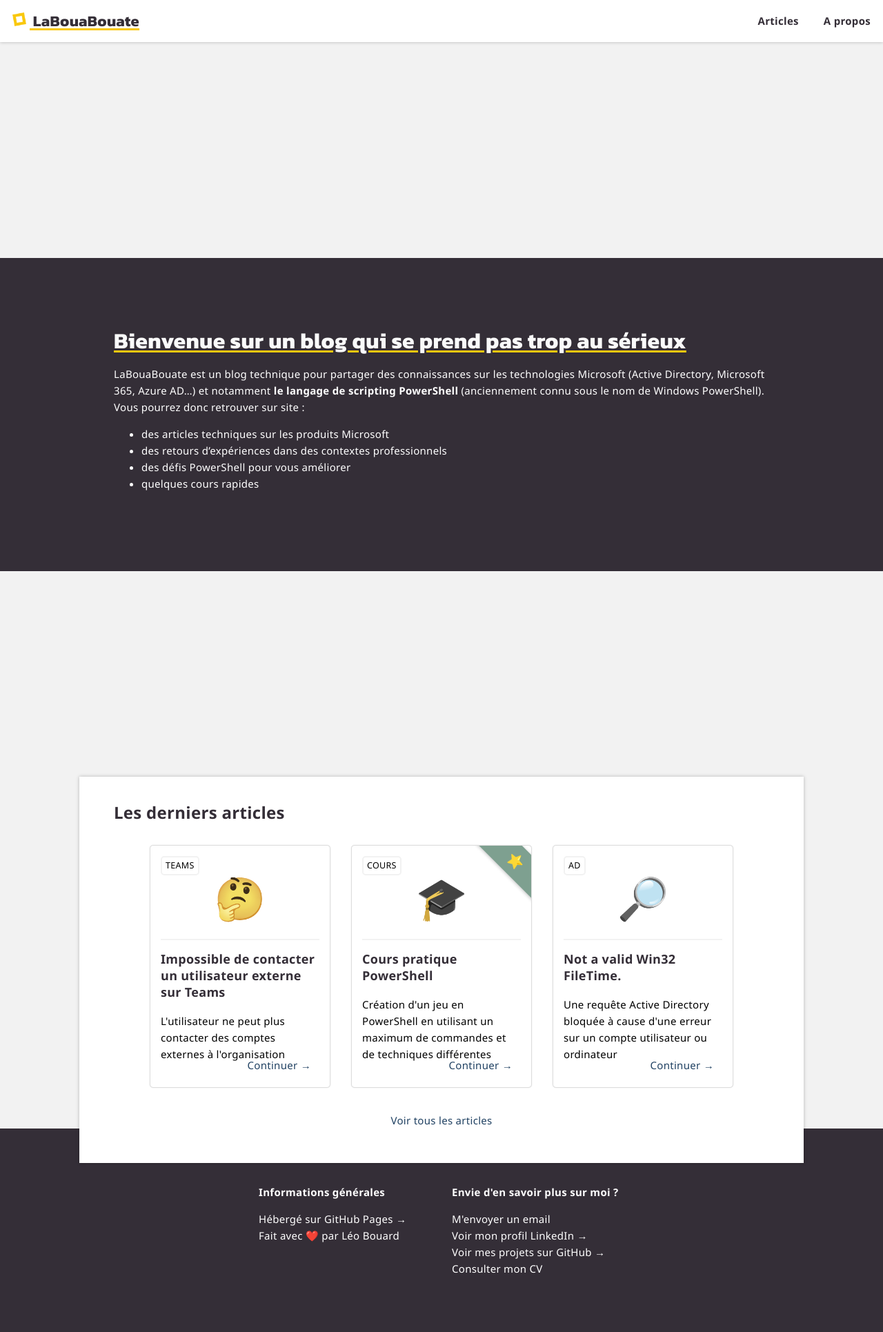
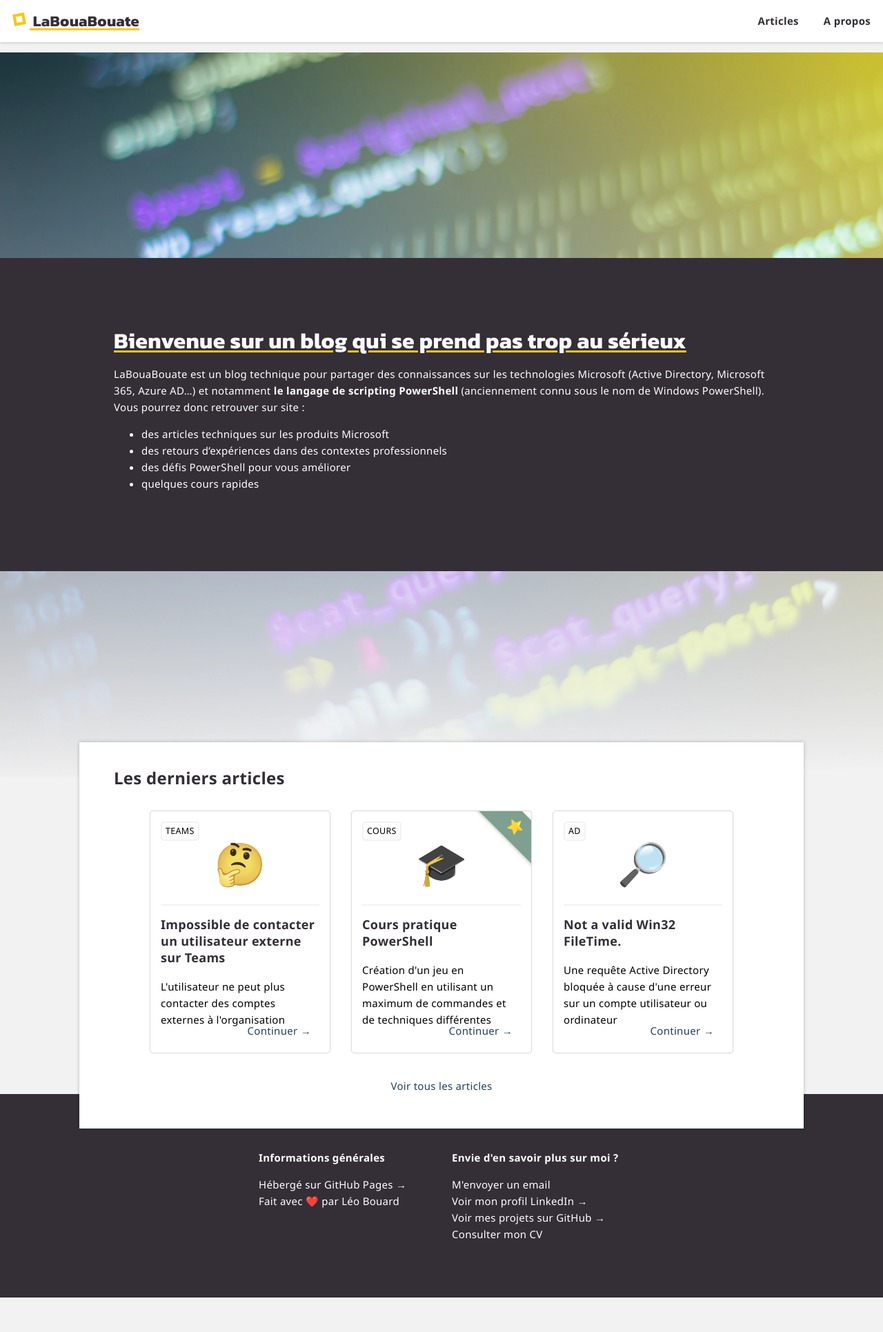
Before and after one commit to leobouard/leobouard.github.io, a Jekyll site: the page built from index.md, in a window 1280 px wide. Shown: the whole page at 69% size. Built offline with Jekyll 4.4.1, drawn with Linux system fonts in a browser that asks for light colours; some web fonts are replaced; our own code applies the rules of GitHub Pages for plain Markdown files; after the commit the page ends 1881 px from its top, so only the background shows below that.

Commit message:
Ajout de l'image HERO

```diff
--- a/assets/css/homepage.scss
+++ b/assets/css/homepage.scss
@@ -6,6 +6,9 @@
     display: flex;
     align-items: center;
     justify-content: center;
+    background-image: url(/assets/images/hero_image.webp);
+    background-repeat: round;
+    background-attachment: fixed;
 }
 
 .div_hero {
--- a/index.md
+++ b/index.md
@@ -19,7 +19,7 @@ description: "Blog technique sur PowerShell et les technologies Microsoft pour l
     </div>
 </div>
 
-<section>
+<section style="margin-top: -50px;">
     <h2>Les derniers articles</h2>
     <div class="posts">
         {% assign listed_posts = site.posts | where: "listed", true %}
```
Also changed, not shown: assets/images/hero.png (deleted), assets/images/hero_image.webp (added), 1 other file.
